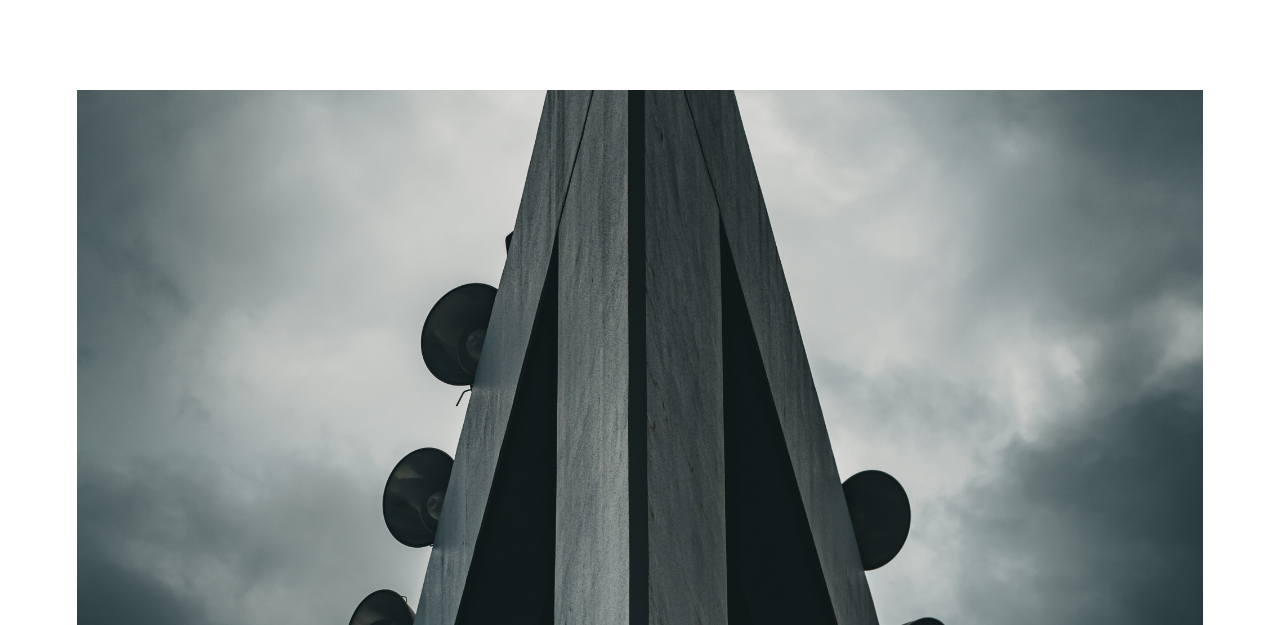
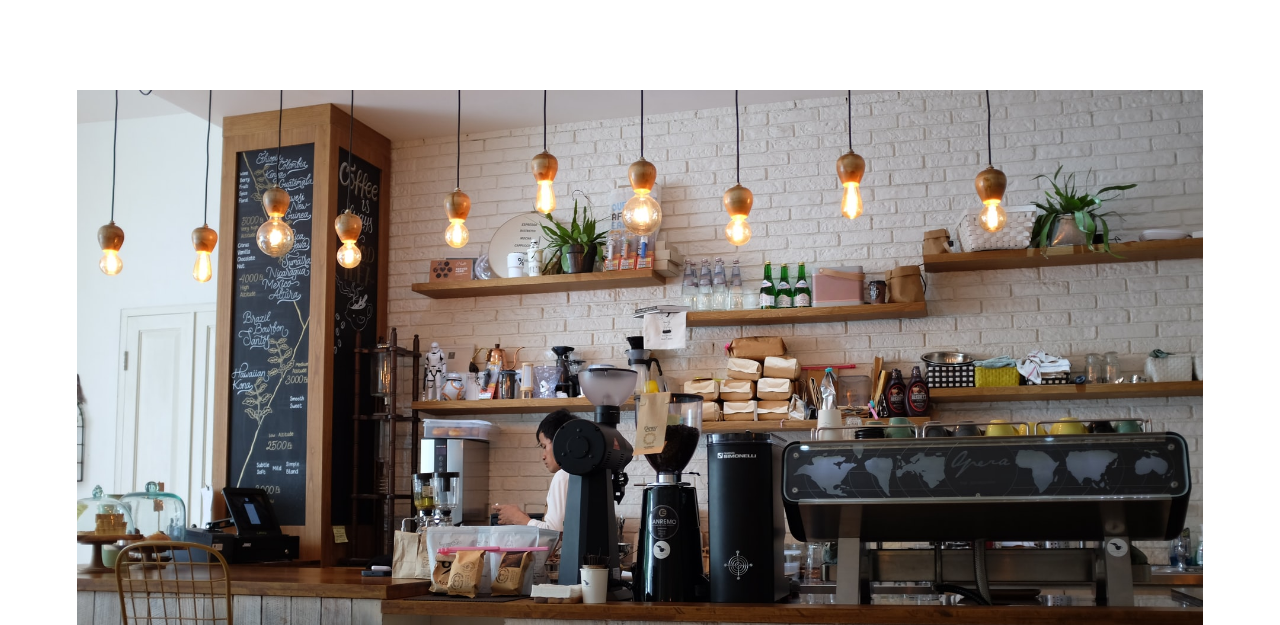
Before and after one commit to Kenzie-cpu/ctec-project, a website: page public/index.html in a window 1280 px wide. Shown: the part 327-952 px from the top of the page. Drawn offline with Linux system fonts and the light colour scheme.

Commit message:
Update index.html

```diff
--- a/public/index.html
+++ b/public/index.html
@@ -23,7 +23,7 @@
         <!----------------  Head  --------------------->
         <h1 class="title">Coffee beans and equipment</h1>
         <div class="img-container-main">
-            <img src="images/s-tsuchiya-DemWkKbsGXo-unsplash.jpg" alt="">
+            <img src="images/nafinia-putra-Kwdp-0pok-I-unsplash.jpg" alt="">
         </div>
 
         <!----------------  Body  --------------------->
```
